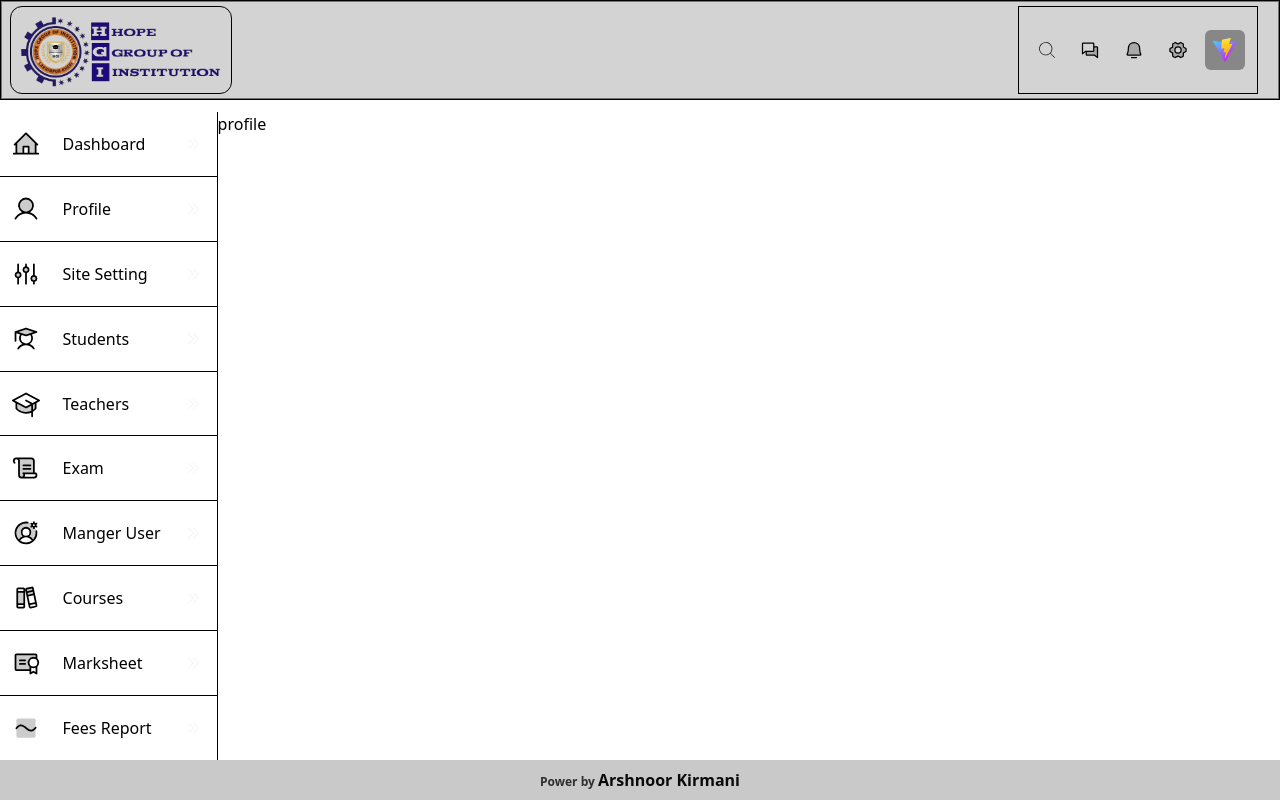
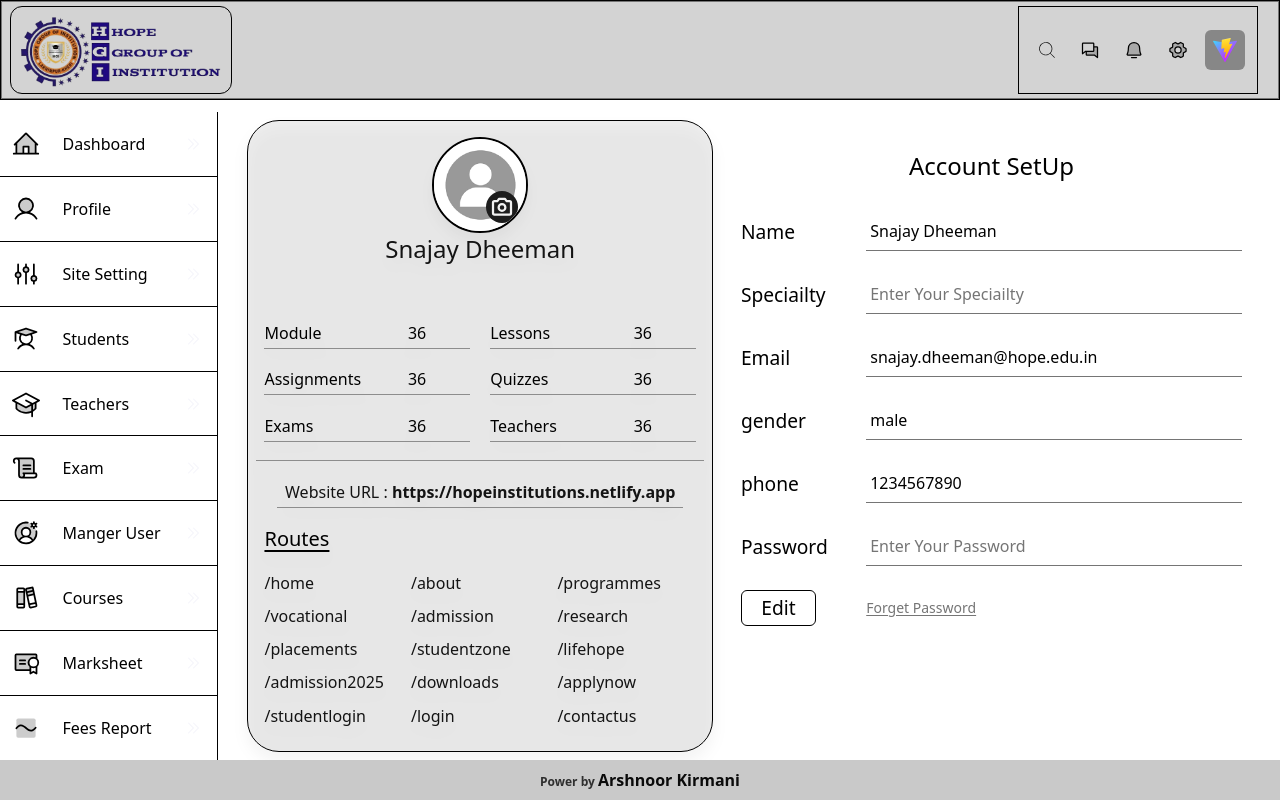
Before and after one commit to arshnoor-kirmani/Institute-Management, a React (Vite) app: page /admin/profile in a window 1280 px wide. Built offline with nearby package versions, Linux system fonts and the light colour scheme.

Commit message:
Create Admin Profile Section

```diff
--- a/src/app/Institute/InstituteInfoSlice/InstituteInfoSlice.js
+++ b/src/app/Institute/InstituteInfoSlice/InstituteInfoSlice.js
@@ -1,6 +1,8 @@
 import { createSlice } from "@reduxjs/toolkit";
 const initialState = {
   instituteName: "Hope Group of Institutions",
+  owner: "Snajay Dheeman",
+  ownerProfileurl: null,
   instituteShortName: "HGI",
   instituteLogo: "",
   instituteAddress:
@@ -24,6 +26,7 @@ const initialState = {
     name: "Snajay Dheeman",
     email: "snajay.dheeman@hope.edu.in",
     phone: "1234567890",
+    gender: "male",
   },
   instituteEstablishedYear: "2000",
 
@@ -52,6 +55,32 @@ const initialState = {
     phone: "1234567890",
     supportHours: "9 AM - 5 PM",
   },
+  models: {
+    Module: 36,
+    Lessons: 36,
+    Assignments: 36,
+    Quizzes: 36,
+    Exams: 36,
+    Teachers: 36,
+  },
+  websiteofficial: "https://hopeinstitutions.netlify.app",
+  routes: [
+    "/home",
+    "/about",
+    "/programmes",
+    "/vocational",
+    "/admission",
+    "/research",
+    "/placements",
+    "/studentzone",
+    "/lifehope",
+    "/admission2025",
+    "/downloads",
+    "/applynow",
+    "/studentlogin",
+    "/login",
+    "/contactus",
+  ],
 };
 const instituteInfoSlice = createSlice({
   name: "instituteInfo",
--- a/src/components/Admin/Layouts/AdminLayout.jsx
+++ b/src/components/Admin/Layouts/AdminLayout.jsx
@@ -9,7 +9,7 @@ export default function AdminLayout() {
       <Header />
       <div className=" w-full h-full grid grid-cols-[17%_83%]">
         <NavBox></NavBox>
-        <div className=" w-full h-full overflow-x-hidden overflow-y-auto">
+        <div className=" w-full h-full overflow-x-hidden overflow-y-auto px-1.5">
           <Outlet></Outlet>
         </div>
       </div>
--- a/src/components/Admin/Pages/Profile/Profile.jsx
+++ b/src/components/Admin/Pages/Profile/Profile.jsx
@@ -1,9 +1,166 @@
-import React from "react";
+import { Camera } from "@phosphor-icons/react";
+import { nanoid } from "@reduxjs/toolkit";
+import React, { useState } from "react";
+import { useSelector } from "react-redux";
+import { Link } from "react-router-dom";
 
 export default function Profile() {
+  const ProfileData = useSelector((state) => state.instituteInfo);
+  const [inputEdit, setinputEdit] = useState(true);
   return (
-    <div className="w-full h-screen grid items-center justify-center text-2xl">
-      Profile
+    <div className="w-full h-full grid items-center justify-center text-2xl grid-cols-[45%_50%] p-2 gap-5">
+      <div
+        id="card"
+        className=" size-full grid gap-2 grid-cols-1 grid-rows-[28%] p-2 py-4 border rounded-4xl bg-custom-100/40 drop-shadow-xl "
+      >
+        <div className="grid grid-cols-1 items-center justify-center h-fit">
+          <div className="w-24 h-24 rounded-full border-2 flex items-center m-auto justify-center overflow-hidden relative">
+            <img
+              src={ProfileData.ownerProfileurl || "/utils/images/user.png"}
+              alt={ProfileData.owner}
+              className="size-full object-cover"
+            />
+            <div className="absolute bottom-2 right-2 cursor-pointer full size-fit p-1 bg-custom-700 flex items-center justify-center rounded-full text-custom-50">
+              <Camera weight="bold" />
+            </div>
+          </div>
+          <div className="text-center text-custom-800 grid items-center justify-center">
+            <h1 className="text-custom-800 text-2xl">{ProfileData.owner}</h1>
+            <span className="text-custom-500 text-[1rem]">
+              {ProfileData.profession}
+            </span>
+          </div>
+        </div>
+        <div className="grid grid-cols-2 justify-center items-center gap-x-5 px-2">
+          {Object.entries(ProfileData.models).map(([key, value], index) => (
+            <div
+              key={nanoid()}
+              className="text-[1rem] grid grid-cols-[60%_35%] gap-5 border-b-1 border-custom-400 pb-1"
+            >
+              <span>{key}</span>
+              <span>{value}</span>
+            </div>
+          ))}
+        </div>
+        <div
+          id="routes"
+          className="grid items-center justify-center border-t-1 border-custom-400 grid-cols-1 grid-rows-[20%_80%] gap-1 p-2"
+        >
+          <div className="border-b-1 border-custom-400 pb-1 px-2 text-center w-fit m-auto ">
+            <h1 className="text-custom-800 text-[1rem]">
+              Website URL :{" "}
+              <Link to={ProfileData.websiteofficial} className="font-semibold">
+                {ProfileData.websiteofficial}
+              </Link>
+            </h1>
+          </div>
+          <div className="grid size-full ">
+            <h1 className="text-500 text-xl underline underline-offset-4">
+              Routes
+            </h1>
+            <ul className="grid grid-cols-3 text-[1rem] gap-2 text-custom-800 lowercase">
+              {ProfileData.routes.map((route) => (
+                <li key={nanoid()}>{route}</li>
+              ))}
+            </ul>
+          </div>
+        </div>
+      </div>
+      <div
+        id="edit"
+        className="size-full grid gap-2 grid-cols-1 grid-rows-[10%]  p-2 py-4 "
+      >
+        <div className="grid items-center justify-center">
+          <h1>Account SetUp</h1>
+        </div>
+        <div>
+          <form
+            className="grid gap-2 text-[1.2rem]"
+            onSubmit={(e) => e.preventDefault()}
+          >
+            <div className="grid items-center justify-between py-2 gap-2 grid-cols-[15%_75%]">
+              <label htmlFor="name">Name</label>
+              <input
+                readOnly={inputEdit}
+                value={ProfileData.instituteContactPerson.name || ""}
+                className="border-custom-500 border-b-1 outline-0 size-full px-1 py-2 placeholder:text-custom-500 text-[1rem] placeholder:capitalize"
+                type="text"
+                id="name"
+                placeholder="Enter your name"
+              />
+            </div>
+            <div className="grid items-center justify-between py-2 gap-2 grid-cols-[15%_75%]">
+              <label htmlFor="Speciailty">Speciailty</label>
+              <input
+                readOnly={inputEdit}
+                value={ProfileData.instituteContactPerson.specialty || ""}
+                className="border-custom-500 border-b-1 outline-0 size-full px-1 py-2 placeholder:text-custom-500 text-[1rem] placeholder:capitalize"
+                type="text"
+                id="Speciailty"
+                placeholder="Enter your Speciailty"
+              />
+            </div>
+            <div className="grid items-center justify-between py-2 gap-2 grid-cols-[15%_75%]">
+              <label htmlFor="email">Email</label>
+              <input
+                readOnly={inputEdit}
+                value={ProfileData.instituteContactPerson.email || ""}
+                className="border-custom-500 border-b-1 outline-0 size-full px-1 py-2 placeholder:text-custom-500 text-[1rem] placeholder:capitalize"
+                type="email"
+                id="email"
+                placeholder="Enter your email"
+              />
+            </div>
+            <div className="grid items-center justify-between py-2 gap-2 grid-cols-[15%_75%]">
+              <label htmlFor="gender">gender</label>
+              <input
+                readOnly={inputEdit}
+                value={ProfileData.instituteContactPerson.gender || ""}
+                className="border-custom-500 border-b-1 outline-0 size-full px-1 py-2 placeholder:text-custom-500 text-[1rem] placeholder:capitalize"
+                type="text"
+                id="gender"
+                placeholder="Enter your gender"
+              />
+            </div>
+            <div className="grid items-center justify-between py-2 gap-2 grid-cols-[15%_75%]">
+              <label htmlFor="phone">phone</label>
+              <input
+                readOnly={inputEdit}
+                value={ProfileData.instituteContactPerson.phone || ""}
+                className="border-custom-500 border-b-1 outline-0 size-full px-1 py-2 placeholder:text-custom-500 text-[1rem] placeholder:capitalize"
+                type="text"
+                id="phone"
+                placeholder="Enter your phone"
+              />
+            </div>
+            <div className="grid items-center justify-between py-2 gap-2 grid-cols-[15%_75%]">
+              <label htmlFor="password">Password</label>
+              <input
+                readOnly={inputEdit}
+                value={""}
+                className="border-custom-500 border-b-1 outline-0 size-full px-1 py-2 placeholder:text-custom-500 text-[1rem] placeholder:capitalize"
+                type="password"
+                id="password"
+                placeholder="Enter your password"
+              />
+            </div>
+            <div className="grid items-center justify-between py-2 gap-2 grid-cols-[15%_75%]">
+              <button
+                onClick={() => setinputEdit(!inputEdit)}
+                className="text-md border rounded-md px-2 py-1 cursor-pointer hover:text-custom-50 hover:bg-custom-600 transition-all duration-300"
+              >
+                Edit
+              </button>
+              <Link
+                className="text-sm underline underline-offset-2 text-custom-500 float-left"
+                to={"/admin/forgot-password"}
+              >
+                Forget Password
+              </Link>
+            </div>
+          </form>
+        </div>
+      </div>
     </div>
   );
 }
--- a/src/components/Admin/index.js
+++ b/src/components/Admin/index.js
@@ -2,4 +2,5 @@
 // ======================
 import AdminLayout from "./Layouts/AdminLayout";
 import Dashboard from "./Pages/Dashboard/Dashboard";
-export { AdminLayout, Dashboard };
+import Profile from "./Pages/Profile/Profile";
+export { AdminLayout, Dashboard, Profile };
--- a/src/components/App.jsx
+++ b/src/components/App.jsx
@@ -2,7 +2,7 @@ import React from "react";
 import { Routes, Route } from "react-router-dom";
 import { useSelector } from "react-redux";
 import { Home, Weblayout, Programmes, About, Vocational } from "./Web";
-import { AdminLayout, Dashboard } from "./Admin";
+import { AdminLayout, Dashboard, Profile } from "./Admin";
 import { nanoid } from "@reduxjs/toolkit";
 
 export default function App() {
@@ -74,7 +74,7 @@ export default function App() {
       </Route>
       <Route path="/admin" element={<AdminLayout />}>
         <Route path="dashboard" element={<Dashboard />} />
-        <Route path="profile" element={<h1>profile</h1>} />
+        <Route path="profile" element={<Profile />} />
         <Route path="sitesetting" element={<h1>siteSetting</h1>} />
         <Route path="students" element={<h1>students</h1>} />
         <Route path="teachers" element={<h1>teachers</h1>} />
@@ -84,6 +84,12 @@ export default function App() {
         <Route path="marksheet" element={<h1>marksheet</h1>} />
         <Route path="feesreport" element={<h1>feesReport</h1>} />
       </Route>
+      <Route
+        path="admin/forgot-password"
+        element={
+          <h1 className="text-4xl font-bold text-center">Forget Password</h1>
+        }
+      />
       {/* <Route path="/about" element={<About />} /> */}
       {/* <Route path="/dashboard" element={<Dashboard />}>
         <Route path="profile" element={<Profile />} />
```
Also changed, not shown: public/utils/images/user.png (added).
